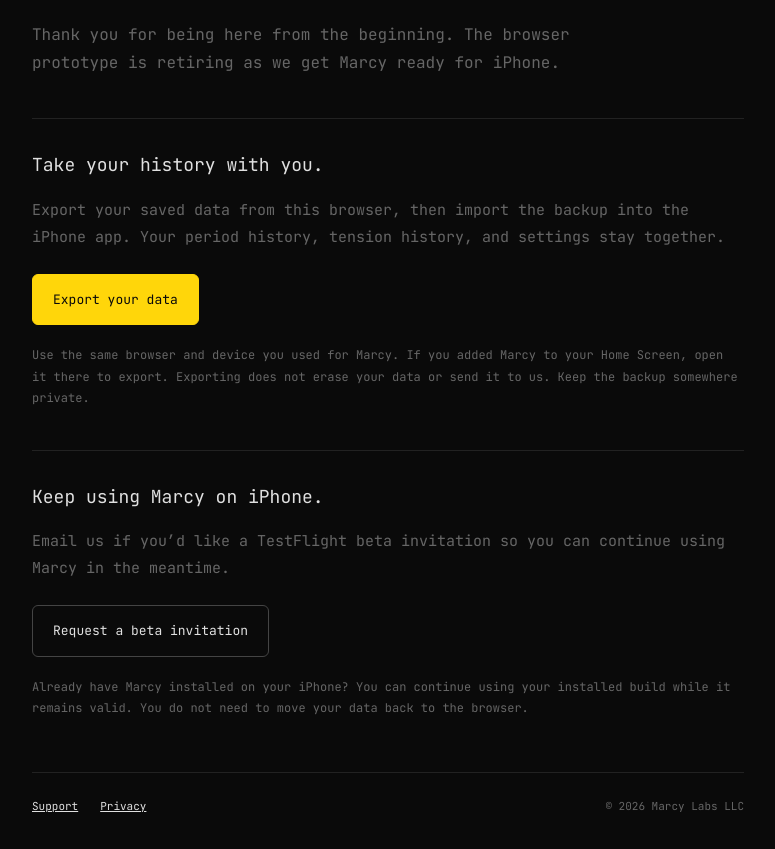
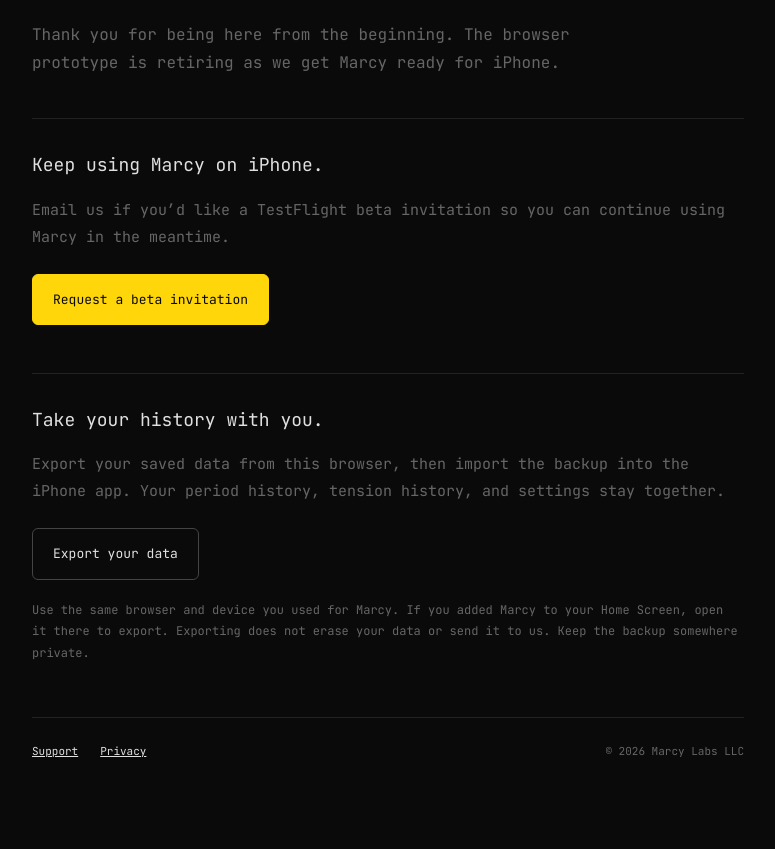
Before and after one commit to alstsri/alstsri.github.io, a plain HTML site: page Marcy/index.html in a window 1280 px wide. Shown: the part 320-1169 px from the top of the page, without its empty margins (252-1027 px from the left). After the commit the page ends 1113 px from the top, so only its background shows below. Drawn offline with Linux system fonts and the light colour scheme.

Commit message:
Lead with beta invitation and remove installed build note

```diff
--- a/Marcy/index.html
+++ b/Marcy/index.html
@@ -15,19 +15,18 @@
     <p class="eyebrow">a new chapter</p>
     <h1>Marcy is getting ready for its App Store launch.</h1>
     <p class="intro">Thank you for being here from the beginning. The browser prototype is retiring as we get Marcy ready for iPhone.</p>
+    <section aria-labelledby="beta-heading">
+      <h2 id="beta-heading">Keep using Marcy on iPhone.</h2>
+      <p>Email us if you’d like a TestFlight beta invitation so you can continue using Marcy in the meantime.</p>
+      <a class="button" href="mailto:support@marcyapp.com?subject=Marcy%20TestFlight%20beta%20invitation">Request a beta invitation</a>
+    </section>
     <section aria-labelledby="save-heading">
       <h2 id="save-heading">Take your history with you.</h2>
       <p>Export your saved data from this browser, then import the backup into the iPhone app. Your period history, tension history, and settings stay together.</p>
-      <button id="export" type="button">Export your data</button>
+      <button id="export" class="secondary" type="button">Export your data</button>
       <p id="status" role="status" aria-live="polite"></p>
       <div id="recovery"></div>
       <p class="note">Use the same browser and device you used for Marcy. If you added Marcy to your Home Screen, open it there to export. Exporting does not erase your data or send it to us. Keep the backup somewhere private.</p>
-    </section>
-    <section aria-labelledby="beta-heading">
-      <h2 id="beta-heading">Keep using Marcy on iPhone.</h2>
-      <p>Email us if you’d like a TestFlight beta invitation so you can continue using Marcy in the meantime.</p>
-      <a class="button secondary" href="mailto:support@marcyapp.com?subject=Marcy%20TestFlight%20beta%20invitation">Request a beta invitation</a>
-      <p class="note">Already have Marcy installed on your iPhone? You can continue using your installed build while it remains valid. You do not need to move your data back to the browser.</p>
     </section>
     <footer><a href="https://marcyapp.com/support">Support</a><a href="https://marcyapp.com/privacy">Privacy</a><span>© 2026 Marcy Labs LLC</span></footer>
   </main>
```
